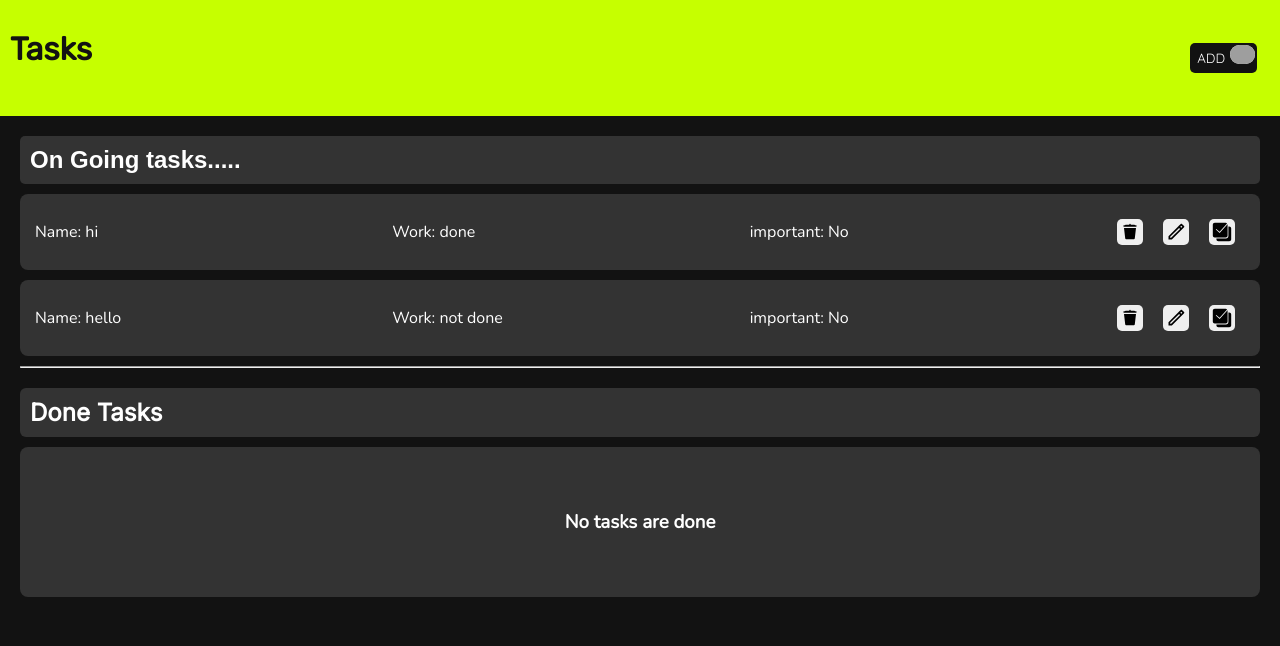
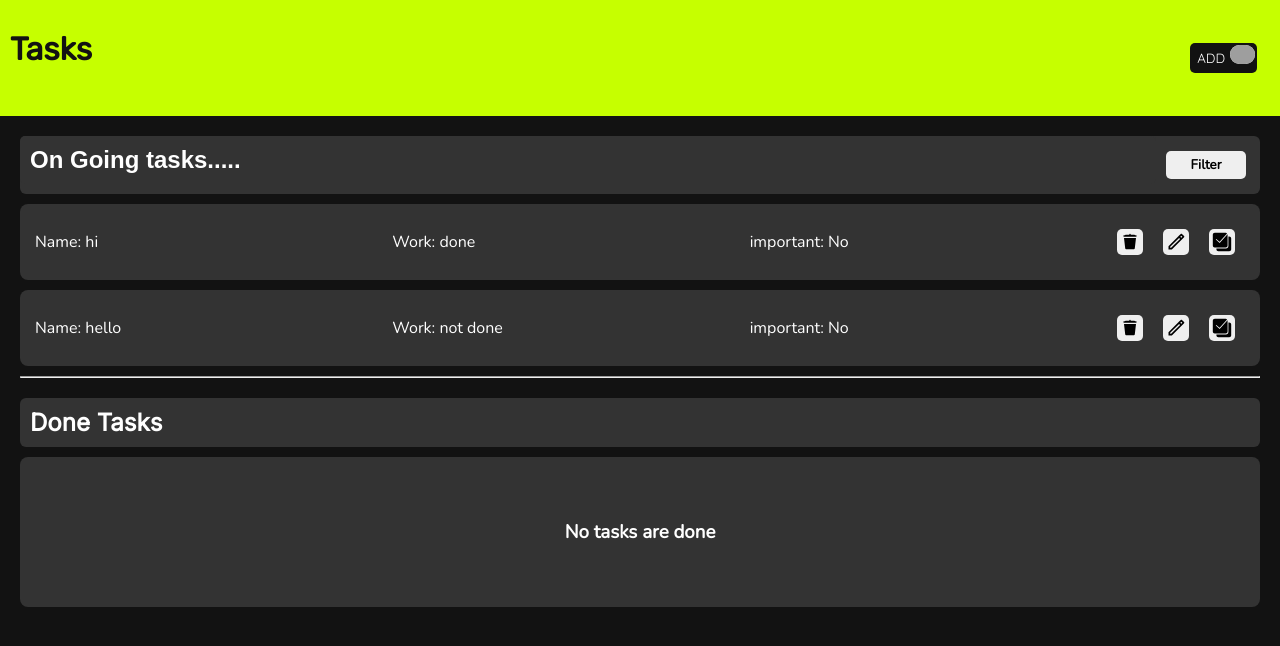
Before and after one commit to TarunK951/React-CRUD, a React (Vite) app in the folder slamBook/: page / in a window 1280 px wide. Shown: the top 646 px of the page. Built offline with nearby package versions, Linux system fonts and the light colour scheme; grey boxes are pictures that could not be loaded.

Commit message:
filter buttons

```diff
--- a/slamBook/src/comp2/Display.jsx
+++ b/slamBook/src/comp2/Display.jsx
@@ -7,6 +7,7 @@ function Display(props) {
   const [editIdSData, setEditIdSData] = useState(null);
   const [editNameSData, setEditNameSData] = useState("");
   const [close, setClose] = useState(false);
+  const [pop, setPop] = useState(false);
 
   // Delete from list
   const deleteItem = (id) => {
@@ -72,11 +73,39 @@ function Display(props) {
     props.setSdata(newList);
   };
 
+  const latest = () => {
+    const sortedList = [...props.list].sort((a, b) => b.id - a.id);
+    props.setList(sortedList);
+    setPop(false);
+  };
+
+  const oldest = () => {
+    const sortedList = [...props.list].sort((a, b) => a.id - b.id);
+    props.setList(sortedList);
+    setPop(false);
+  };
+
   return (
     <div className="display">
-      <h2 className="title">On Going tasks.....</h2>
+      {/* title */}
+      <div className="filterRo">
+        <h2 className="title">On Going tasks.....</h2>
+
+        {/*  */}
+        <button onClick={() => setPop(!pop)}>Filter</button>
+        {pop && (
+          <div className="filter">
+            <button onClick={() => latest()}>Latest</button>
+            <button onClick={() => oldest()}>Oldest</button>
+          </div>
+        )}
+      </div>
+      {/* filter */}
+
+      {/* props display */}
       {props.list.length > 0 ? (
         <ul className="list">
+          {/* list disply */}
           {props.list.map((item) => (
             <li key={item.id} className="item">
               {editId === item.id ? (
@@ -89,6 +118,7 @@ function Display(props) {
                   <button onClick={() => saveEdit(item.id)}>Save</button>
                 </div>
               ) : (
+                // content disply
                 <div className="container">
                   <p>Name: {item.name}</p>
                   <p>Work: {item.work}</p>
--- a/slamBook/src/comp2/display.css
+++ b/slamBook/src/comp2/display.css
@@ -67,3 +67,30 @@ li {
   text-decoration: none;
   margin-bottom: 10px;
 }
+
+.filterRo {
+  background-color: #333333;
+  border-radius: 6px;
+  display: flex;
+  align-items: center;
+  margin-bottom: 10px;
+
+  h2 {
+    width: 90%;
+  }
+
+  button {
+    padding: 5px;
+    font-family: "Nunito", sans-serif;
+    width: 80px;
+    font-weight: 600;
+  }
+}
+
+.filter {
+  position: absolute;
+  right: 21px;
+  bottom: 65%;
+  background-color: rgb(94, 98, 103);
+  border-radius: 5px;
+}
```
